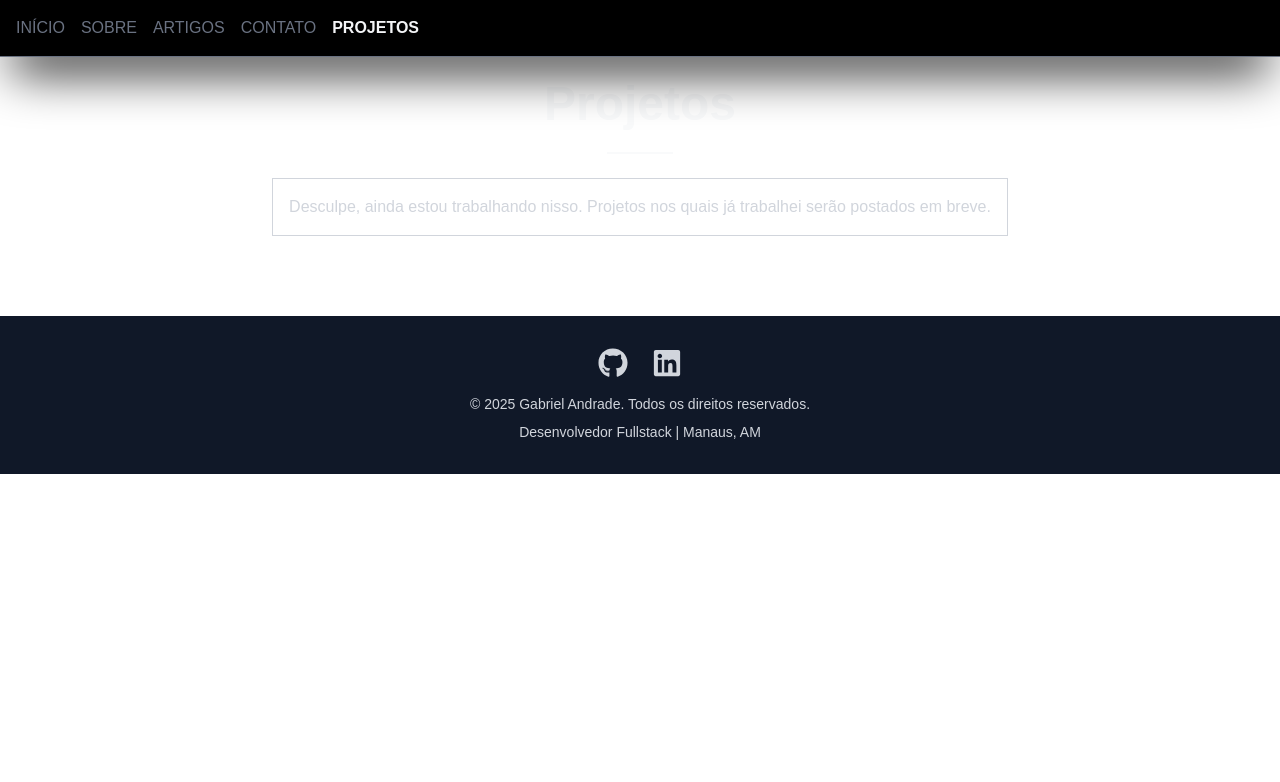
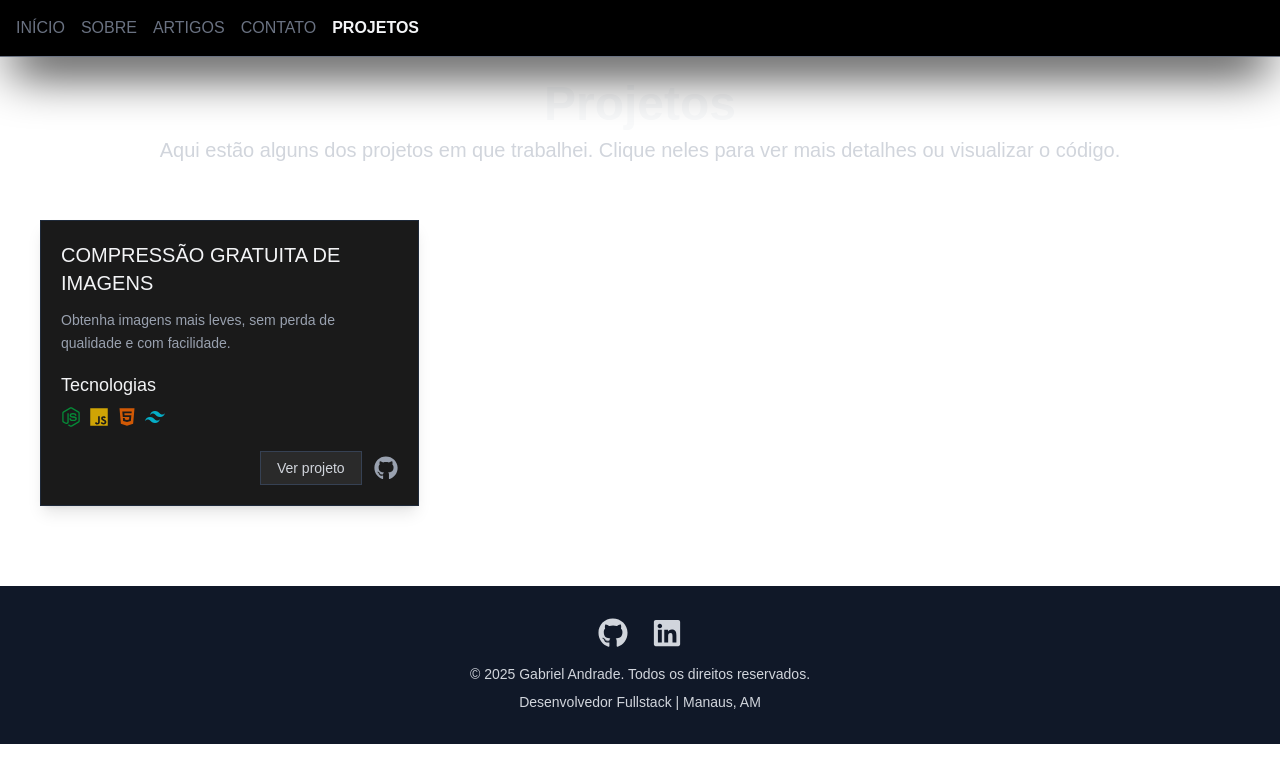
Before and after one commit to MendoncaGabriel/Portfolio, a Next.js app: page /projetos in a window 1280 px wide. Shown: the top 782 px of the page. Built offline with nearby package versions, Linux system fonts and the light colour scheme.

Commit message:
feat: card de projetos e ajustes na pagina

```diff
--- a/next.config.ts
+++ b/next.config.ts
@@ -8,7 +8,8 @@ const nextConfig: NextConfig = {
       'media.licdn.com',
       'sdmntpritalynorth.oaiusercontent.com',
       "sdmntprwestus.oaiusercontent.com",
-      "qwcyhvevwjacjawavqgx.supabase.co"
+      "qwcyhvevwjacjawavqgx.supabase.co",
+      "mendoncagabriel.github.io"
     ],
   },
 };
--- /dev/null
+++ b/src/components/ProjectCard.tsx
@@ -0,0 +1,79 @@
+import Image from "next/image";
+import Link from "next/link";
+import { JSX } from "react";
+import { FaGithub, FaNodeJs, FaDocker, FaHtml5, FaJs } from "react-icons/fa";
+import { SiTypescript, SiFastify, SiPostgresql, SiPrisma, SiZod, SiTailwindcss } from "react-icons/si";
+
+// Update technology icons mapping
+const technologyIcons: Record<string, JSX.Element> = {
+  "Node.js": <FaNodeJs className="text-green-600" title="Node.js" />,
+  "Javascript": <FaJs className="text-yellow-400" title="Javascript" />,
+  "Html": <FaHtml5 className="text-orange-500" title="HTML" />,
+  "TailwindCSS": <SiTailwindcss className="text-cyan-400" title="TailwindCSS" />,
+  "TypeScript": <SiTypescript className="text-blue-500" title="TypeScript" />,
+  "Fastify": <SiFastify className="text-white" title="Fastify" />,
+  "PostgreSQL": <SiPostgresql className="text-blue-400" title="PostgreSQL" />,
+  "Prisma": <SiPrisma className="text-white" title="Prisma" />,
+  "Zod": <SiZod className="text-purple-400" title="Zod" />,
+  "Docker": <FaDocker className="text-blue-300" title="Docker" />,
+};
+
+// Update the buttons section
+export function ProjectCard({
+  title,
+  description,
+  siteUrl,
+  githubUrl,
+  technologies = [],
+}: {
+  title: string;
+  description: string;
+  siteUrl?: string;
+  githubUrl?: string;
+  technologies?: string[];
+}) {
+  return (
+    <div className="bg-[#1a1a1a] p-5 shadow-lg hover:shadow-2xl transition-all duration-300 flex flex-col justify-between border border-gray-800 h-full">
+      <div>
+        <h2 className="text-xl font-medium text-gray-100 mb-3">{title}</h2>
+        <p className="text-sm text-gray-400 leading-relaxed">{description}</p>
+
+        {technologies.length > 0 && (
+          <div className="mt-4">
+            <p className="text-lg text-gray-100 mb-2">Tecnologias</p>
+            <div className="flex flex-wrap gap-2">
+              {technologies.map((tech, index) => (
+                <div key={index} className="text-xl opacity-80 hover:opacity-100 transition-opacity" title={tech}>
+                  {technologyIcons[tech] || tech}
+                </div>
+              ))}
+            </div>
+          </div>
+        )}
+      </div>
+
+      <div className="mt-6 flex items-center gap-3 justify-end">
+        {siteUrl && (
+          <a
+            href={siteUrl}
+            target="_blank"
+            rel="noopener noreferrer"
+            className="text-sm bg-[#2a2a2a] hover:bg-[#333333] text-gray-300 px-4 py-1.5 transition-colors border border-gray-700"
+          >
+            Ver projeto
+          </a>
+        )}
+        {githubUrl && (
+          <a
+            href={githubUrl}
+            target="_blank"
+            rel="noopener noreferrer"
+            className="text-gray-400 hover:text-gray-200 transition-colors"
+          >
+            <FaGithub className="text-2xl" />
+          </a>
+        )}
+      </div>
+    </div>
+  );
+}
--- a/src/pages/projetos.tsx
+++ b/src/pages/projetos.tsx
@@ -1,27 +1,28 @@
-import { FaGithub } from "react-icons/fa";
+import { ProjectCard } from "components/ProjectCard";
 
 interface Projeto {
-  nome: string;
-  descricao: string;
-  tecnologias: string[];
-  github: string;
+  title: string;
+  description: string;
+  technologies: string[];
+  githubUrl: string;
+  siteUrl?: string;
 }
 
-export default function projetos (){
+export default function Projetos() {
   const projetos: Projeto[] = [
-    // {
-    //   nome: "Product Manager",
-    //   descricao: "API para gerenciar usuários, produtos e categorias com autenticação e operações CRUD, utilizando Repository e Factory Pattern para uma arquitetura modular.",
-    //   tecnologias: ["Node.js", "Typescript", "Fastify.js", "PostgreSql", "Prisma.js", "Docker", "Zod"],
-    //   github: "https://github.com/MendoncaGabriel/product-manager",
-    // },
+    {
+      title: "COMPRESSÃO GRATUITA DE IMAGENS",
+      description: "Obtenha imagens mais leves, sem perda de qualidade e com facilidade.",
+      technologies: ["Node.js", "Javascript", "Html", "TailwindCSS"],
+      githubUrl: "https://github.com/MendoncaGabriel/Compactar-imagem",
+      siteUrl: "https://mendoncagabriel.github.io/Compactar-imagem/",
+    },
   ];
 
   return (
     <div className="text-gray-50 h-full p-6 sm:p-10">
       <section className="h-full flex flex-col items-center justify-center gap-6">
-        {/* Título da seção */}
-        <div className="text-center">
+        <div className="text-center mb-8">
           <h1 className="text-4xl sm:text-5xl font-bold">Projetos</h1>
           {projetos.length > 0 && (
             <p className="text-lg sm:text-xl text-gray-300 font-light mt-2">
@@ -30,46 +31,27 @@ export default function projetos (){
           )}
         </div>
 
-        {/* Projetos */}
-        <div className="grid grid-cols-1 sm:grid-cols-2 lg:grid-cols-3 gap-8 border">
-          {projetos.length !== 0 ? (
+        <div className="grid grid-cols-1 sm:grid-cols-2 lg:grid-cols-3 gap-8 w-full">
+          {projetos.length > 0 ? (
             projetos.map((projeto, index) => (
-              <div
+              <ProjectCard
                 key={index}
-                className="bg-gray-800 p-6 rounded-lg shadow-lg hover:shadow-xl transition duration-300 flex flex-col justify-between"
-              >
-                <h2 className="text-2xl font-semibold text-gray-50">{projeto.nome}</h2>
-                <p className="text-gray-300 mt-2">{projeto.descricao}</p>
-                <p className="text-sm text-gray-400 mt-2">
-                  <b className="text-purple-500 text-lg">Tecnologias:</b> {projeto.tecnologias.join(", ")}
-                </p>
-
-                <div className="mt-4 flex space-x-4">
-                  <a
-                    href={projeto.github}
-                    target="_blank"
-                    rel="noopener noreferrer"
-                    className="text-gray-400 hover:text-gray-50 ml-auto"
-                  >
-                    <FaGithub className="text-4xl" />
-                  </a>
-                </div>
-              </div>
+                title={projeto.title}
+                description={projeto.description}
+                technologies={projeto.technologies}
+                siteUrl={projeto.siteUrl}
+                githubUrl={projeto.githubUrl}
+              />
             ))
           ) : (
-            <p></p>
+            <div className="col-span-full flex justify-center items-center">
+              <p className="text-center text-gray-300 border p-4">
+                Desculpe, ainda estou trabalhando nisso. Projetos nos quais já trabalhei serão postados em breve.
+              </p>
+            </div>
           )}
         </div>
-
-        {/* Condicional para quando não há projetos */}
-        {projetos.length === 0 && (
-          <div className="flex justify-center items-center w-full h-full">
-            <p className="text-center text-gray-300 border p-4">
-              Desculpe, ainda estou trabalhando nisso. Projetos nos quais já trabalhei serão postados em breve.
-            </p>
-          </div>
-        )}
       </section>
     </div>
   );
-};
+}
```
Also changed, not shown: public/images/projects/COMPRESSÃO GRATUITA DE IMAGENS.png (added).
